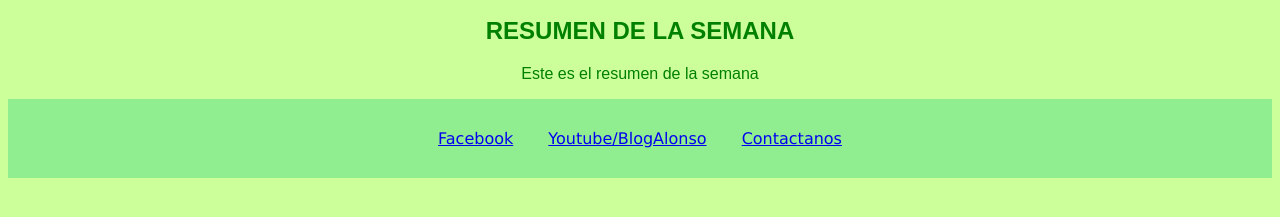
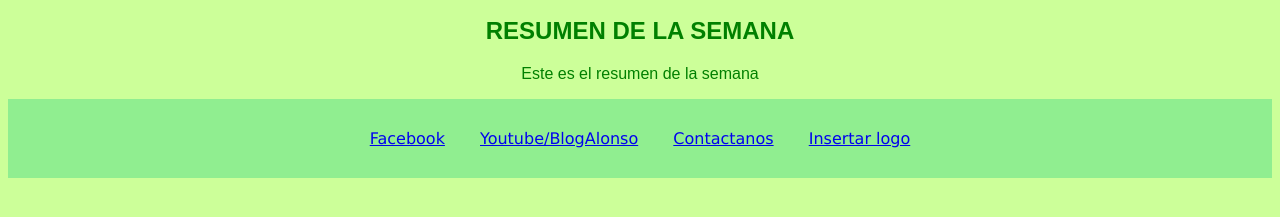
Before and after one commit to alonso06/hyperBlog, a plain HTML site: page index.html in a window 1280 px wide. Shown: the part 131-348 px from the top of the page. Drawn offline with Linux system fonts and the light colour scheme.

Commit message:
VersionN Logo footer

```diff
--- a/index.html
+++ b/index.html
@@ -23,6 +23,7 @@
             <a href="#">Facebook</a>
             <a href="#">Youtube/BlogAlonso</a>
             <a href="#">Contactanos</a>
+            <a href="#">Insertar logo</a>
         </div>
 
     </Body>
```
